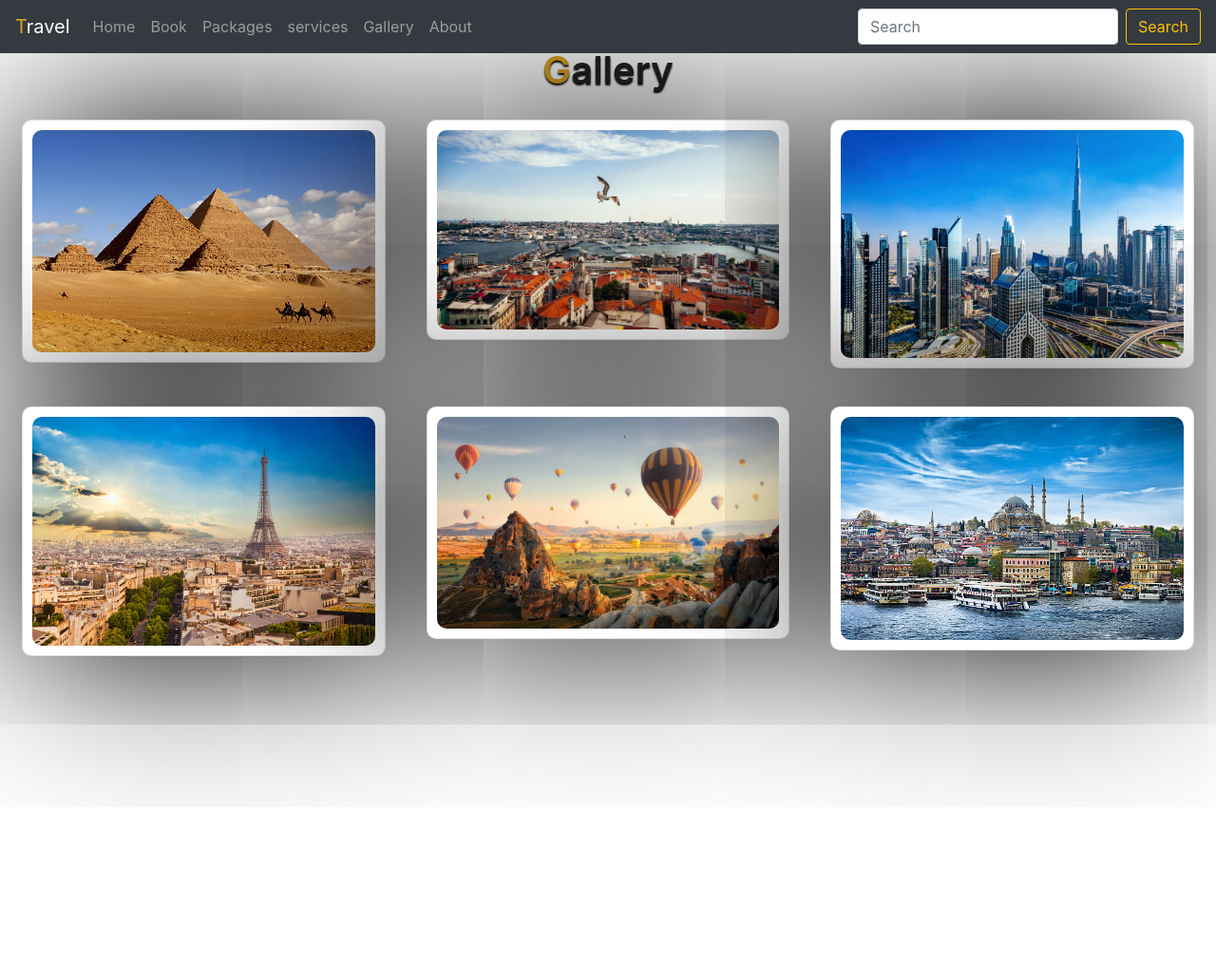
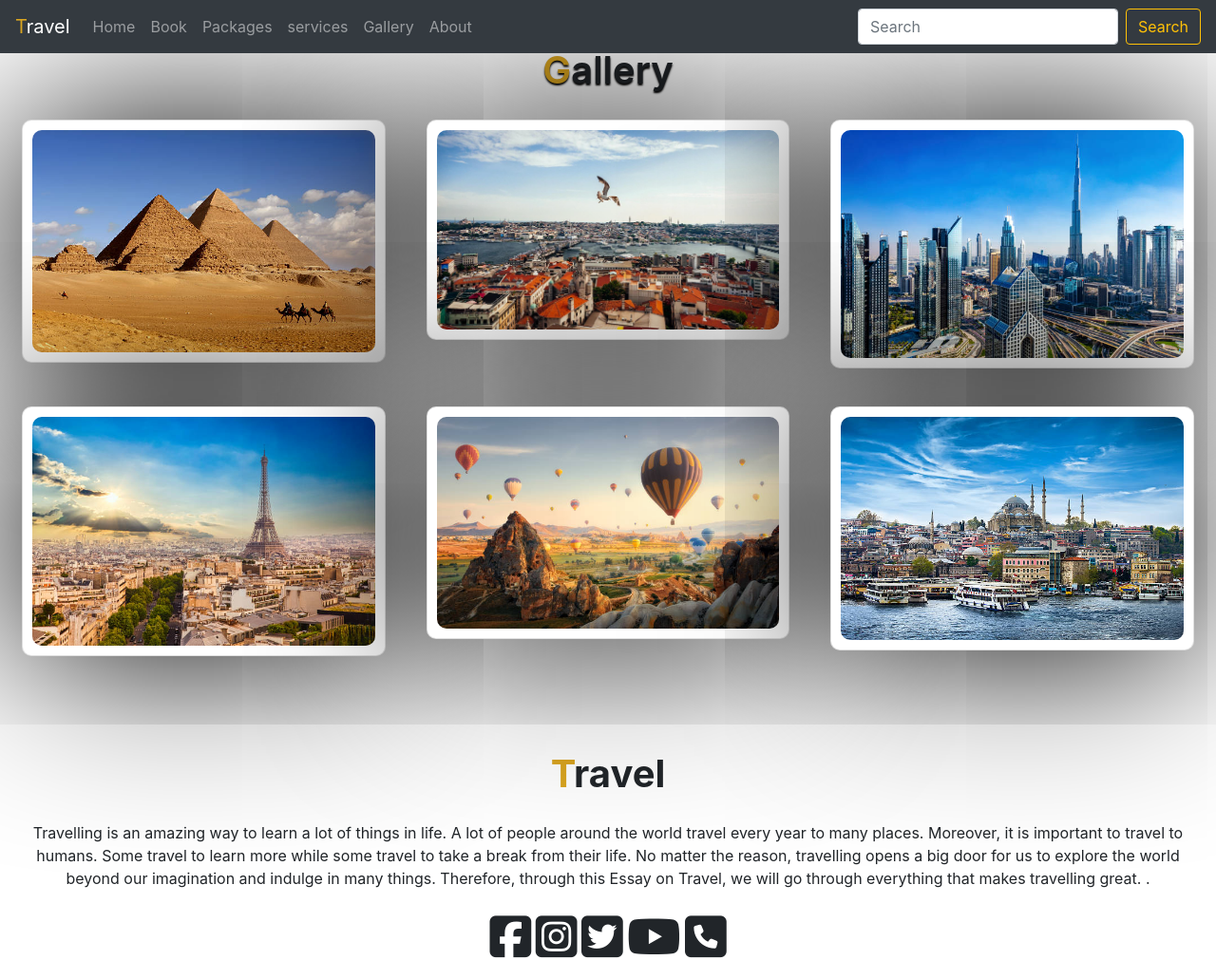
Before and after one commit to Prajwaltekam742001/travelingp, a plain HTML site: page Gallery.html in a window 1280 px wide. Shown: the whole page at 95% size. Before the commit the page ends 850 px from the top, so only its background shows below. Drawn offline with nearby package versions, Linux system fonts and the light colour scheme.

Commit message:
first commit

```diff
--- a/Gallery.html
+++ b/Gallery.html
@@ -134,7 +134,33 @@
  </div>
   <!-- gallary sec end -->
 
+<!-- footer sec start -->
 
+<footer class="footer">
+  <div class="footer_heading">
+    <h1><b><span>T</span>ravel</b></h1>
+ </div>
+
+ <div class="footer_writen">
+    <p class="p-2 " style="text-align: center;">Travelling is an amazing way to learn a lot of things in life.
+       A lot of people around the world travel every year to many places. Moreover, it is important to travel
+       to humans. Some travel to learn more while some travel to take a break from their life. No matter the
+       reason, travelling opens a big door for us to explore the world beyond our imagination and indulge in
+        many things. Therefore, through this Essay on Travel, we will go through everything that makes travelling
+         great. .</p>
+   </div>
+
+ <div class="social_link">
+   <i class="fa-brands fa-square-facebook  sizeinstlogo"></i>
+   <i class="fa-brands fa-square-instagram sizeinstlogo"></i>
+   <i class="fa-brands fa-square-twitter sizeinstlogo"></i>
+   <i class="fa-brands fa-youtube sizeinstlogo"></i>
+   <i class="fa-solid fa-square-phone sizeinstlogo"></i>
+ </div>
+
+</footer>
+
+<!-- footer sec end -->
 
 </body>
 </html>
```
Also changed, not shown: Packages.html (+26 -0 lines), Services.html (+26 -0 lines), about.html (+26 -0 lines), book.html (+26 -0 lines).
